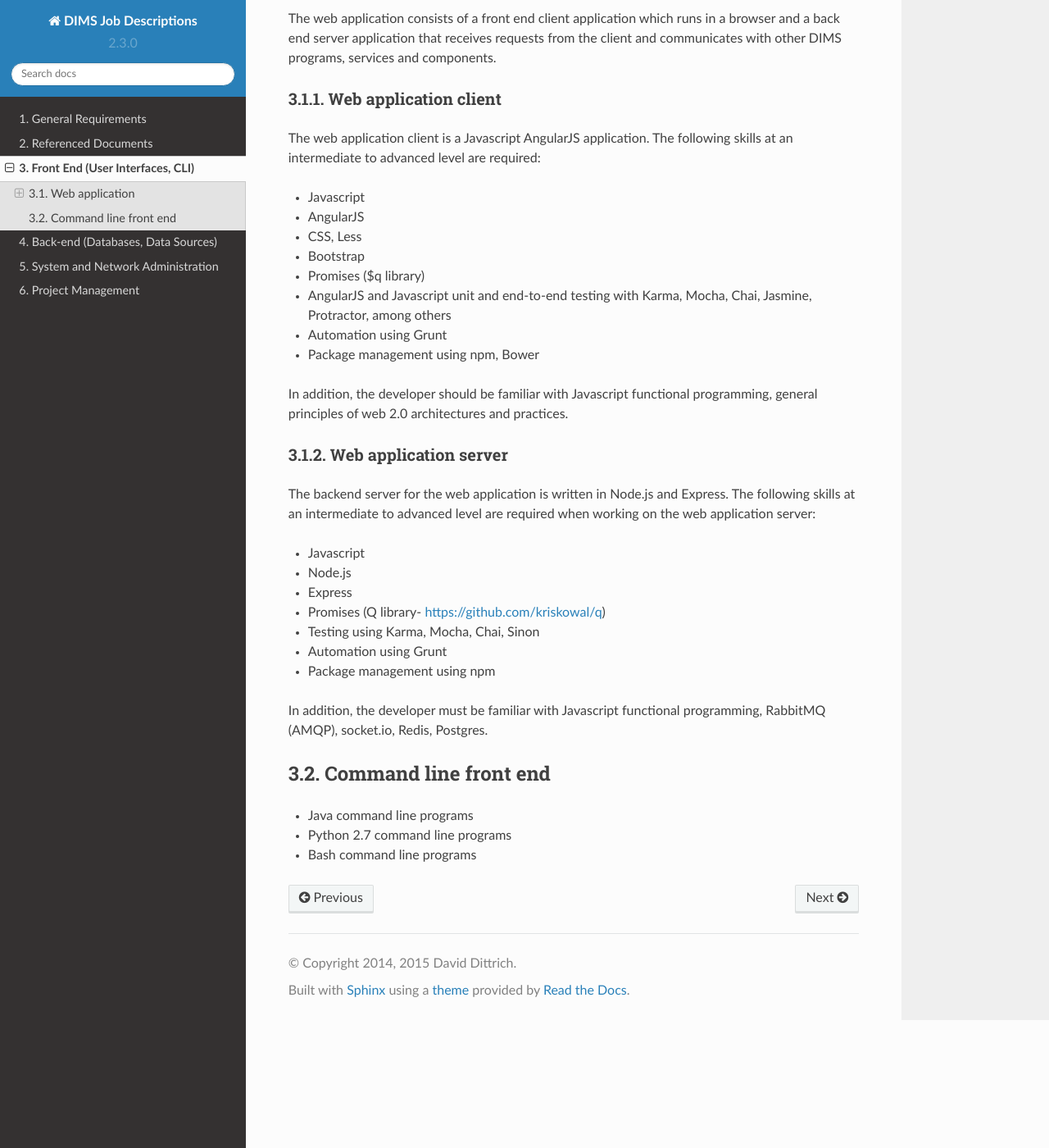
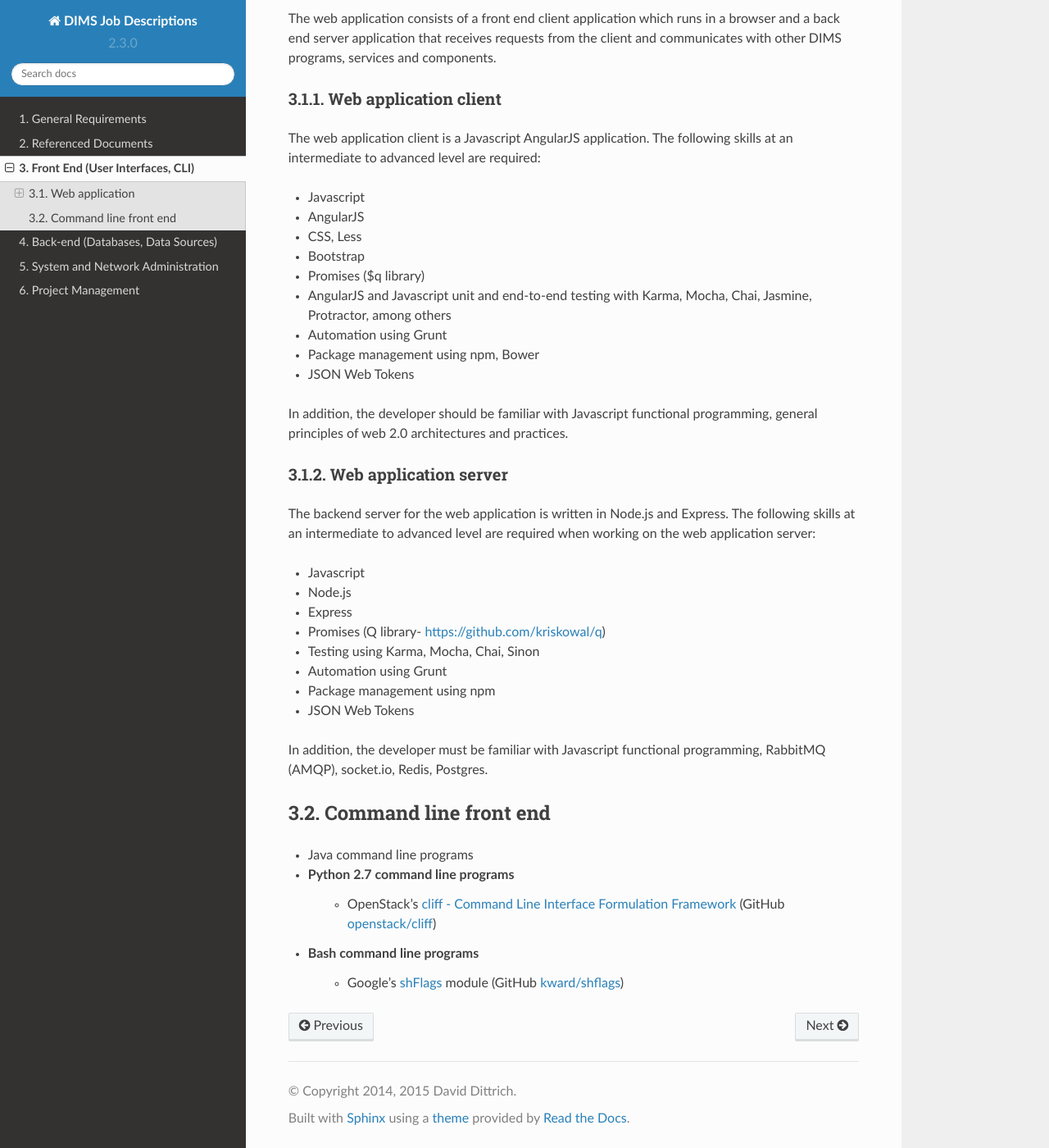
Before and after one commit to uw-dims/dims-jds, a Sphinx documentation site: the page built from docs/source/frontend.rst, in a window 1280 px wide and 1400 px high, scrolled down 277 px. Shown: the whole window at 82% size. Built offline with Sphinx 7.4.7 and the Read the Docs theme 2.0.0, drawn with Linux system fonts in a browser that asks for light colours.

Commit message:
Add JWT and Bash+Python CLI libraries

```diff
--- a/docs/source/frontend.rst
+++ b/docs/source/frontend.rst
@@ -31,6 +31,7 @@ following skills at an intermediate to advanced level are required:
   Chai, Jasmine, Protractor, among others
 + Automation using Grunt
 + Package management using npm, Bower
++ JSON Web Tokens
 
 In addition, the developer should be familiar with Javascript
 functional programming, general principles of web 2.0 architectures and
@@ -50,6 +51,7 @@ working on the web application server:
 + Testing using Karma, Mocha, Chai, Sinon
 + Automation using Grunt
 + Package management using npm
++ JSON Web Tokens
 
 In addition, the developer must be familiar with Javascript functional
 programming, RabbitMQ (AMQP), socket.io,
@@ -60,8 +62,15 @@ Command line front end
 
 + Java command line programs
 + Python 2.7 command line programs
+    + OpenStack's `cliff - Command Line Interface Formulation Framework`_ (GitHub `openstack/cliff`_)
+
 + Bash command line programs
+    + Google's `shFlags`_ module (GitHub `kward/shflags`_)
 
 ..
 
 .. _Node.js: http://nodejs.org/
+.. _cliff - Command Line Interface Formulation Framework: http://docs.openstack.org/developer/cliff/
+.. _openstack/cliff: https://github.com/openstack/cliff
+.. _shFlags: https://github.com/kward/shflags/wiki/Documentation12x
+.. _kward/shflags: https://github.com/kward/shflags
```
